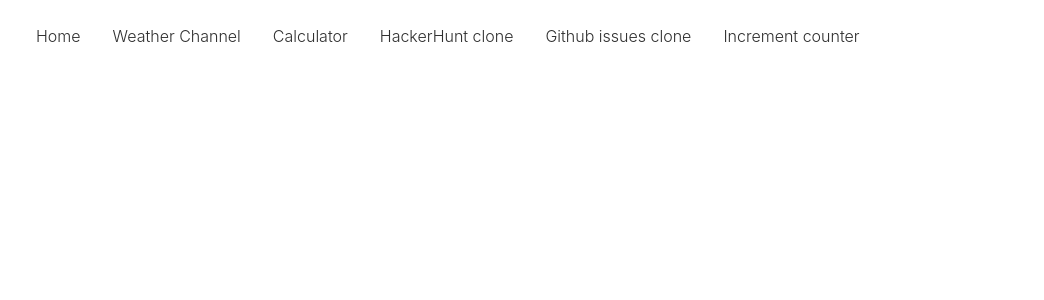
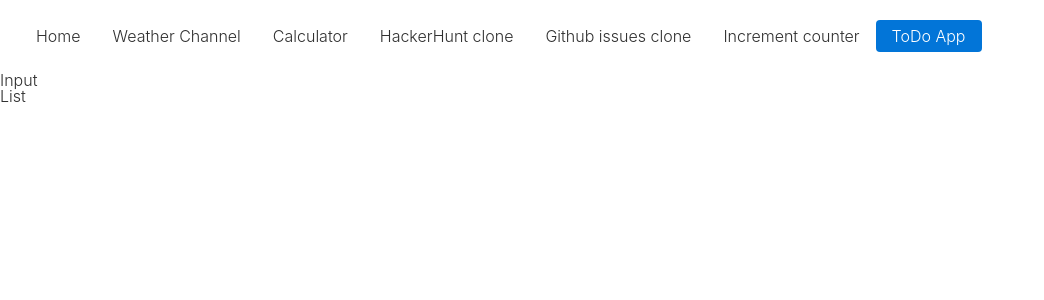
Before and after one commit to lindgr3n/react-training-project, a React (Create React App) app: page /ToDo in a window 1280 px wide. Shown: the top 300 px of the page, without its empty margins (0-1044 px from the left). Built offline with nearby package versions, Linux system fonts and the light colour scheme.

Commit message:
Added todoapp

```diff
--- a/src/App.js
+++ b/src/App.js
@@ -7,6 +7,7 @@ import CalculatorApp from './Calculator/CalculatorApp';
 import HackerHunt from './HackerHunt/HackerHuntApp';
 import GithubIssues from './GithubIssues/GithubIssuesApp';
 import Counter from './Increment/IncrementApp';
+import ToDoApp from './ToDo/ToDoApp';
 
 class App extends Component {
   render() {
@@ -45,6 +46,11 @@ class App extends Component {
                   Increment counter
                 </NavLink>
               </li>
+              <li className="nav-item">
+                <NavLink className="nav-link" activeClassName="active" to="/ToDo">
+                  ToDo App
+                </NavLink>
+              </li>
             </ul>
           </div>
 
@@ -54,6 +60,7 @@ class App extends Component {
           <Route exact path="/HackerHunt" component={HackerHunt} />
           <Route exact path="/GithubIssues" component={GithubIssues} />
           <Route exact path="/Increment" component={Counter} />
+          <Route exact path="/ToDo" component={ToDoApp} />
         </div>
       </Router>
     );
--- /dev/null
+++ b/src/ToDo/ToDoApp.js
@@ -0,0 +1,14 @@
+import React, { Component } from 'react';
+
+class ToDoApp extends Component {
+  render() {
+    return (
+      <div>
+        <div>Input</div>
+        <div>List</div>
+      </div>
+    );
+  }
+}
+
+export default ToDoApp;
```
